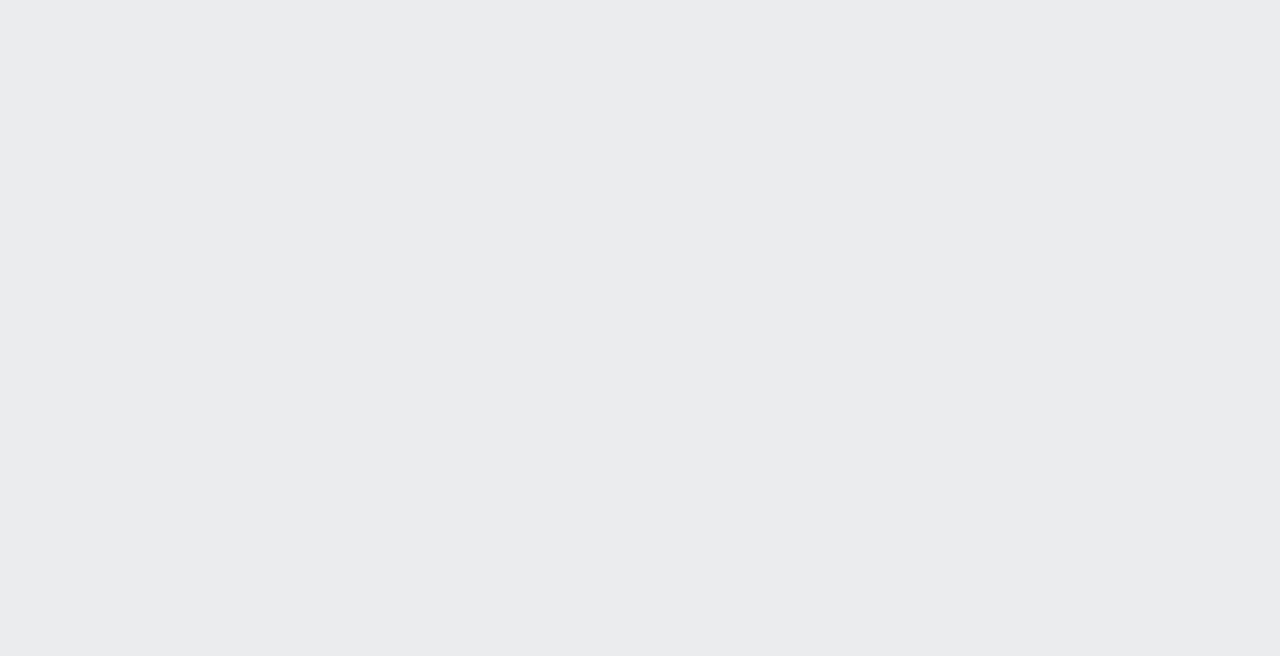
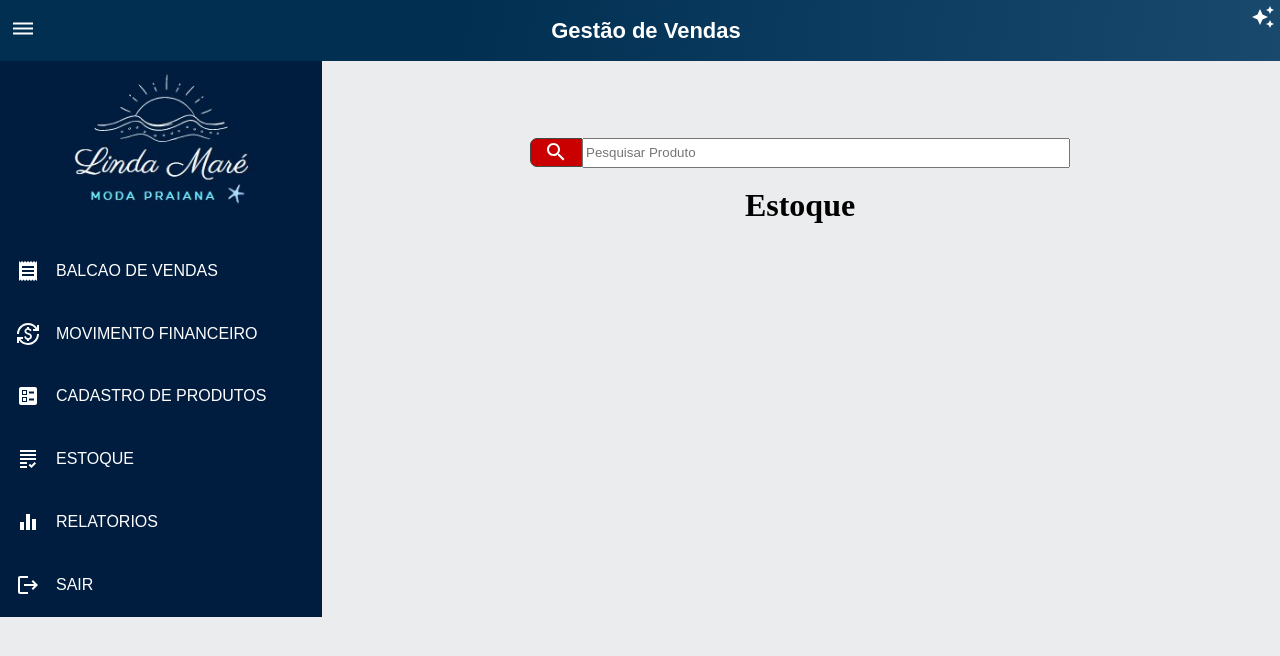
Before and after one commit to LeticiaSantanaa/Gestao_de_Vendas, a React (Create React App) app: page /estoque in a window 1280 px wide. Before the commit this address had no page. Shown: the top 656 px of the page. Built offline with nearby package versions, Linux system fonts and the light colour scheme.

Commit message:
Criado a classe onde será listado os produtos que tem em estoque

```diff
--- a/src/App.jsx
+++ b/src/App.jsx
@@ -4,6 +4,7 @@ from 'react-router-dom';
 import Home from '../src/modules/public/pages/home/pages/Home'
 import Cabecalho from './modules/public/pages/cabecalho/Cabecalho';
 import CadastroDeProdutos from './modules/public/pages/cadastro/CadastroDeProdutos';
+import Estoque from './modules/public/pages/estoque/Estoque';
 
 export const App = () => {
     return(
@@ -14,6 +15,7 @@ export const App = () => {
              <Route path="/" element={ <Home /> } />
              <Route path="/cabecalho" element={ <Cabecalho /> } />
              <Route path="/cadastroDeProdutos" element={ <CadastroDeProdutos /> } />
+             <Route path="/estoque" element={ <Estoque /> } />
 
             </Routes>
 
--- /dev/null
+++ b/src/modules/public/pages/estoque/Estoque.jsx
@@ -0,0 +1,30 @@
+import Cabecalho from "../cabecalho/Cabecalho";
+import {} from "../home/pages/Home";
+import {} from '../../styles/Reset.css';
+import MenuLateral from "../menu-lateral/MenuLateral";
+import SearchIcon from '@mui/icons-material/Search';
+
+export const Estoque = () => {
+
+
+    return(
+      <>
+            <Cabecalho/>
+            <main className="principal">
+              <MenuLateral/>
+              <div>
+                <section className="principal-bloco-pesquisa">
+                        <div>
+                            <label><SearchIcon/></label>
+                            <input type="text" placeholder="Pesquisar Produto"/>
+                        </div>
+                </section>
+                <h1>Estoque</h1>
+              </div>
+
+            </main>
+      </>
+    )
+
+};
+export default Estoque;
--- a/src/modules/public/pages/menu-lateral/MenuLateral.jsx
+++ b/src/modules/public/pages/menu-lateral/MenuLateral.jsx
@@ -24,7 +24,7 @@ export const MenuLateral = () => {
                     <BallotIcon/><a href="/cadastroDeProdutos" className="lista-menu__link">Cadastro de Produtos</a>
                 </li>
                 <li className="lista-menu__item">
-                    <GradingIcon/><a href="#" className="lista-menu__link">Estoque</a>
+                    <GradingIcon/><a href="/estoque" className="lista-menu__link">Estoque</a>
                 </li>
                 <li className="lista-menu__item">
                     <EqualizerIcon/><a href="#" className="lista-menu__link">Relatórios</a>
```
